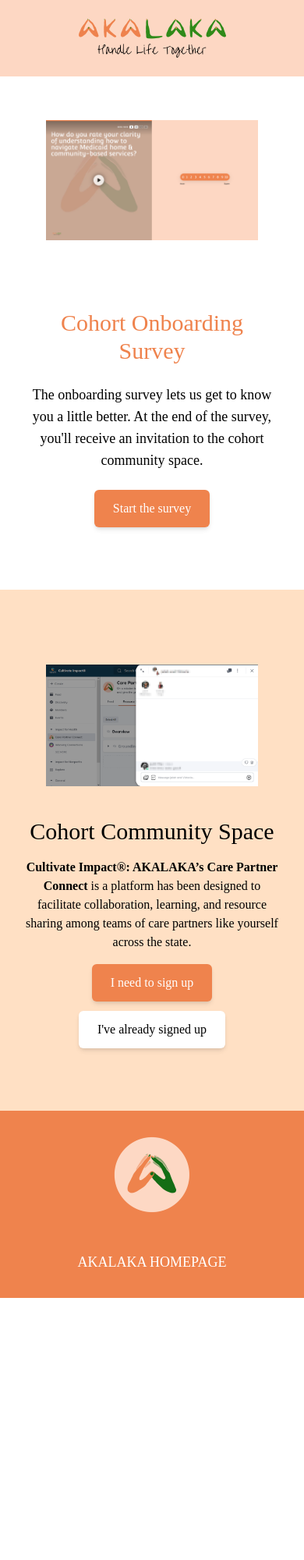
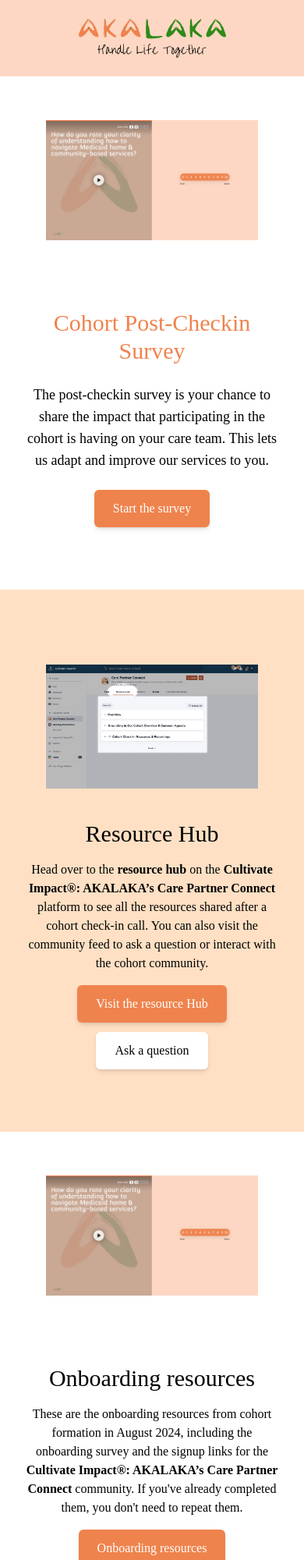
Before and after one commit to raybetter/partnerincare, a website: page site/public/cohort0/index.html in a window 390 px wide. Shown: the top 2000 px of the page at 78% size. Before the commit the page ends 1664 px from the top, so only its background shows below. Drawn offline with Linux system fonts and the light colour scheme; a web font is replaced by a local one.

Commit message:
Update the site for the second cohort survey, move onboarding resources to a different page.

```diff
--- a/site/public/cohort0/index.html
+++ b/site/public/cohort0/index.html
@@ -15,18 +15,21 @@
             <div><img src="../images/AKALAKA-HLT-logo-50.png" alt="AKALAKA - Handle Life Together"></div>
         </div>
       </header>
+      <!-- survey block -->
       <section class="relative">
         <div class="container flex flex-col-reverse lg:flex-row items-center gap-12 mt-14 lg:mt-16">
             <!--content-->
             <div class="flex flex-1 flex-col items-center lg:items-start">
                 <h2 class="text-ak-orange text-3xl md:text-4 lg:text-5xl text-center lg:text-left mb-6">
-                    Cohort Onboarding Survey
+                    Cohort Post-Checkin Survey
                 </h2>
                 <p class="text-lg text-center lg:text-left mb-6">
-                    The onboarding survey lets us get to know you a little better.  At the end of the survey, you'll receive an invitation to the cohort community space.
+                    The post-checkin survey is your chance to share the impact that participating
+                    in the cohort is having on your care team.  This lets us adapt and improve our
+                    services to you.
                 </p>
                 <div class="flex justify-center flex-wrap gap=6">
-                    <a href="https://survey.partnerin.care/fexib20ac" target="_blank" class="btn btn-orange md:w-80">Start the survey</a>
+                    <a href="https://survey.partnerin.care/fa53zayk8" target="_blank" class="btn btn-orange md:w-80">Start the survey</a>
 
                 </div>
                 <div class="hidden md:block bg-ak-green rounded-l-full absolute h-80 w-2/4 lg:w-2/6 top-32 right-0 md:top-24 lg:-bottom-32 lg:0"></div>
@@ -46,20 +49,21 @@
             <div class="flex flex-1 justify-center z-10 mb-10 lg:mb-0">
               <img
                 class="w-5/6 h-5/6 sm:w-3/4 sm:h-3/4 md:w-5/6 md:h-5/6 lg:w-full lg:h-full"
-                src="../images/mn-chat-500.png"
-                alt="a screenshot of the cohort community webpage.  A menu on the left shows community spaces, the middle shows the AKALAKA community page, and a chat window is open on the left."
+                src="../images/resource-hub-mn-500.png"
+                alt="a screenshot of the resource hub on the cohort community webpage emphasizing a list of resources available: Overview, Grounding in our Cohort Overview and Common Agenda, and Cohort Check-in Resources and Recordings"
               />
             </div>
             <!-- Content -->
             <div class="flex flex-1 flex-col items-center lg:items-start">
-              <h1 class="text-3xl text-bookmark-blue text-center lg:text-left">Cohort Community Space</h1>
+              <h2 class="text-3xl text-bookmark-blue text-center lg:text-left">Resource Hub</h1>
               <p class="text-bookmark-grey my-4 text-center lg:text-left sm:w-3/4 lg:w-full">
-                <b>Cultivate Impact®: AKALAKA’s Care Partner Connect</b> is a platform has been designed to facilitate collaboration, learning, and resource sharing among teams of care partners like yourself across the state.
+                Head over to the <strong>resource hub</strong> on the <strong>Cultivate Impact®:
+                  AKALAKA’s Care Partner Connect</strong> platform to see all the resources shared
+                  after a cohort check-in call.
+                You can also visit the community feed to ask a question or interact with the cohort community.
               </p>
-              <a href="./signup.html"  class="btn btn-orange-white md:w-80 mb-3">I need to sign up</a>
-              <a href="https://cultivateimpact.mn.co/spaces/15813601/"  target="_blank" class="btn btn-white md:w-80">I've already signed up</a>
-
-
+              <a href="https://cultivateimpact.mn.co/spaces/15813601/content" target="_blank" class="btn btn-orange-white md:w-80 mb-3">Visit the resource Hub</a>
+              <a href="https://cultivateimpact.mn.co/share/hAE0vd8uD4gTPVHb"  target="_blank" class="btn btn-white md:w-80">Ask a question</a>
             </div>
           </div>
           <!-- Rounded Rectangle -->
@@ -68,8 +72,32 @@
 
         </div>
       </section>
+
+      <section class="relative">
+        <div class="container flex flex-col-reverse lg:flex-row items-center gap-12 mt-14 lg:mt-16">
+            <!--content-->
+            <div class="flex flex-1 flex-col items-center lg:items-start">
+              <h2 class="text-3xl text-bookmark-blue text-center lg:text-left">Onboarding resources</h2>
+              <p class="text-bookmark-grey my-4 text-center lg:text-left sm:w-3/4 lg:w-full">
+                These are the onboarding resources from cohort formation in August 2024, including
+                the onboarding survey and the signup links for the <strong>Cultivate Impact®:
+                  AKALAKA’s Care Partner Connect</strong> community.  If you've already
+                completed them, you don't need to repeat them.
+              </p>
+              <a href="./onboarding.html" class="btn btn-orange-white md:w-80 mb-3">Onboarding resources</a>
+              <div class="hidden md:block bg-ak-green rounded-l-full absolute h-80 w-2/4 lg:w-2/6 top-32 right-0 md:top-24 lg:-bottom-32 lg:0"></div>
+            </div>
+            <!--image-->
+            <div class="flex justify-center flex-1 mb-10 md:mb-16 lg:mb-0 z-10">
+                <img class="w-5/6 h-5/6 sm:w-3/4 sm:h-3/4 md:w-full md:h-full" src="../images/survey-clarity-sm.png"
+                alt="a screenshot of the survey showing the question How do you rate your clarity of understanding how to navigate Medicaid home & community-based services with options one through ten">
+            </div>
+        </div>
+      </section>
+
+
       <!-- Footer -->
-        <footer class="bg-ak-orange py-8">
+      <footer class="bg-ak-orange py-8 mt-40">
           <div class="container flex flex-col md:flex-row items-center">
           <div class="flex flex-1 flex-wrap items-center justify-center md:justify-start gap-12">
               <img src="../images/AKALAKA-circle-hands-100.png" alt="" />
```
Also changed, not shown: site/public/cohort0/onboarding.html (added, +106 -0 lines), site/public/images/resource-hub-mn-500.png (added), site/public/images/resource-hub-mn.png (added), site/public/style.css, 1 other file. Lines whose indentation alone changed are shown as unchanged.
